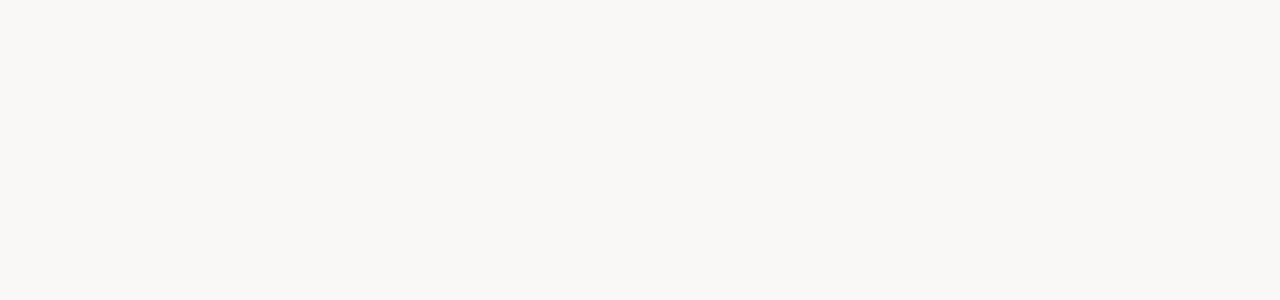
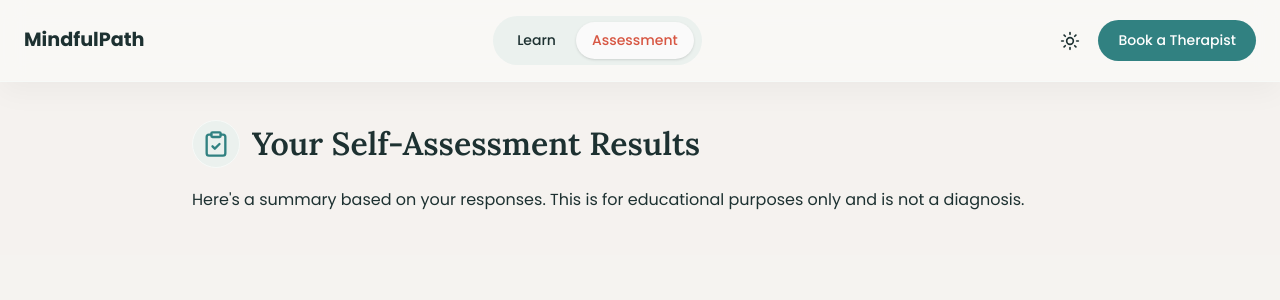
Before and after one commit to TNguyen20194/project-haven-react, a React (Vite) app: page /assessment/result in a window 1280 px wide. Before the commit this address had no page. Shown: the top 300 px of the page. Built offline with nearby package versions, Linux system fonts and the light colour scheme.

Commit message:
Add AssessmentResult route

```diff
--- a/src/App.tsx
+++ b/src/App.tsx
@@ -5,6 +5,7 @@ import Assessment from "./pages/assessment/Assessment";
 import { BrowserRouter, Routes, Route } from "react-router";
 import Layout from "./components/layout/MainLayout";
 import AssessmentLayout from "./components/layout/AssessmentLayout";
+import AssessmentResult from "./pages/assessment/AssessmentResult";
 
 function App() {
   return (
@@ -17,6 +18,7 @@ function App() {
 
         <Route element={<AssessmentLayout />}>
           <Route path="/assessment" element={<Assessment />} />
+          <Route path="/assessment/result" element={<AssessmentResult />} />
         </Route>
       </Routes>
     </BrowserRouter>
--- /dev/null
+++ b/src/pages/assessment/AssessmentResult.tsx
@@ -0,0 +1,32 @@
+import IconBadge from "@/components/UI/feature-icon/IconBadge";
+import { ClipboardCheck } from "lucide-react";
+
+const AssessmentResult = () => {
+    return (
+           <section className="relative z-10 px-6 py-10 min-h-[calc(100vh-var(--header-h))] bg-[hsl(var(--background-alt)/0.5)] overflow-hidden">
+      {/* Background Layer */}
+      {/* <div
+        className="absolute rounded-full bottom-10 right-10 w-[350px] h-[350px] overflow-hidden bg-no-repeat bg-center bg-cover opacity-90 pointer-events-none"
+        style={{ backgroundImage: `url(${flower3})` }}
+      /> */}
+
+      <div className="relative z-10 max-w-[56rem] mx-auto ">
+        <div className="flex items-center gap-3 mb-5">
+          <IconBadge
+            icon={ClipboardCheck}
+            wrapperClassName="rounded-full w-12 h-12"
+            iconClassName="text-[hsl(var(--primary))] h-7 w-7"
+          />
+          <h3 className="sub-heading">Your Self-Assessment Results</h3>
+        </div>
+        <p className="p-text">
+          Here's a summary based on your responses. This is for educational purposes only and is not a diagnosis.
+        </p>
+      </div>
+
+
+    </section>
+    )
+};
+
+export default AssessmentResult;
```
